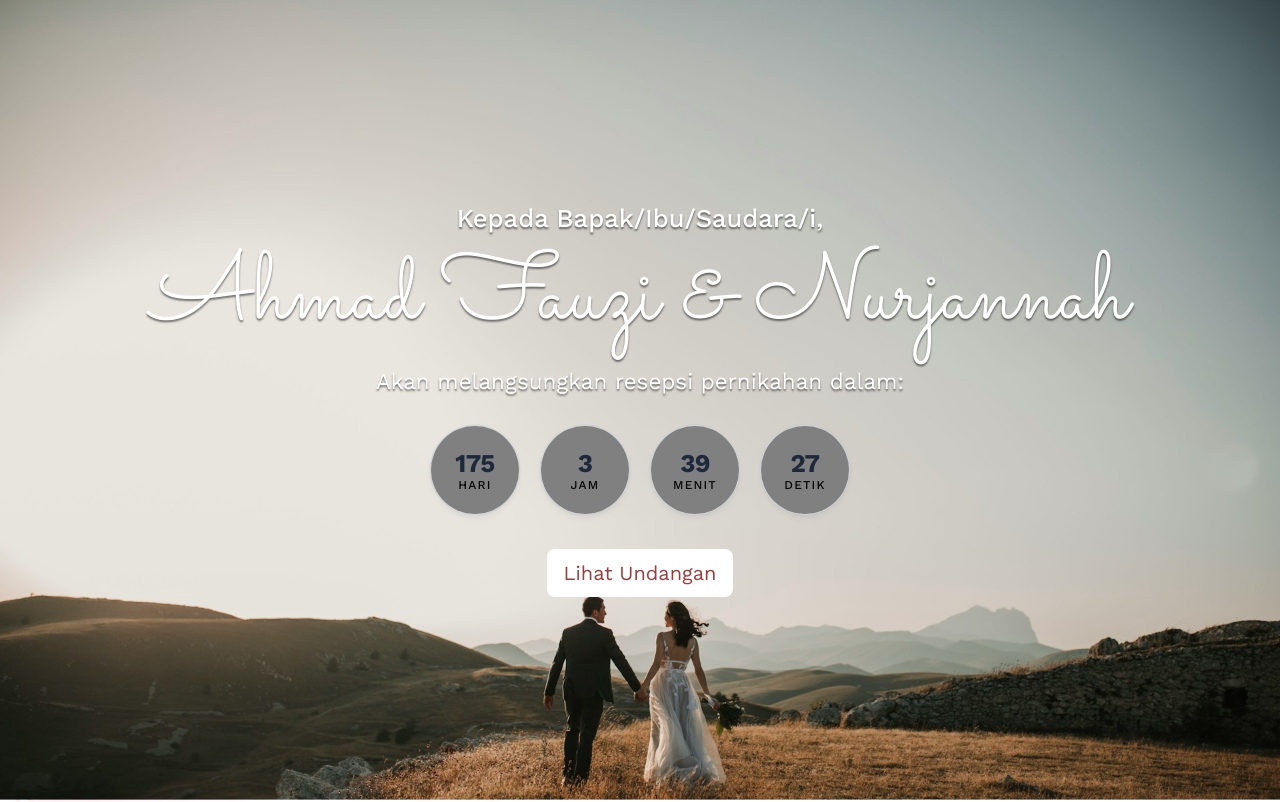
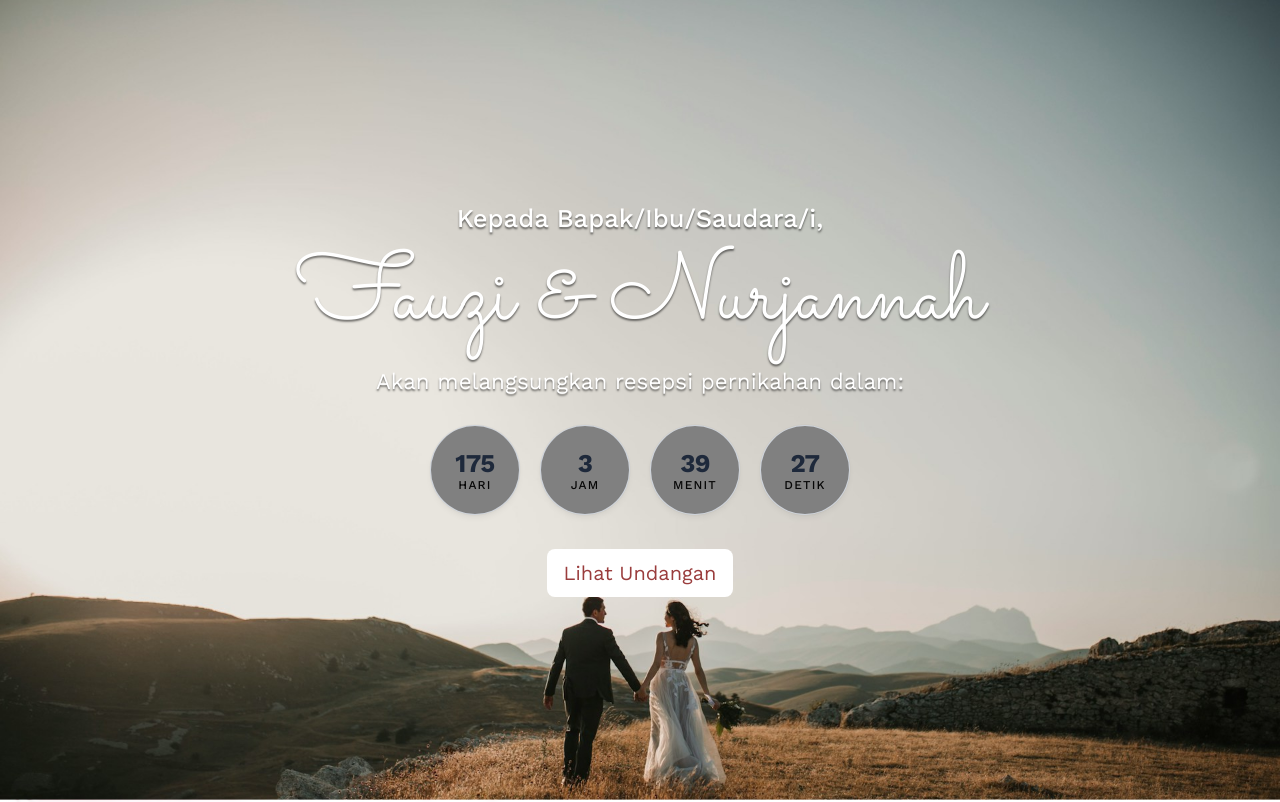
Before and after one commit to nurjnah/website-undangan-pernikahan, a plain HTML site: page index.html in a window 1280 px wide. Shown: the top 802 px of the page. Drawn offline with nearby package versions, Linux system fonts and the light colour scheme; some packages are replaced by stand-ins of ours; a script that the page names is missing.

Commit message:
membuat website undangan pernikahan

```diff
--- a/index.html
+++ b/index.html
@@ -3,7 +3,7 @@
   <head>
     <meta charset="utf-8" />
     <meta name="viewport" content="width=device-width, initial-scale=1" />
-    <title>Ahmad Fauzi dan Nurjanah Wedding</title>
+    <title>Fauzi dan Nurjanah Wedding</title>
     <link
       href="https://cdn.jsdelivr.net/npm/bootstrap@5.3.6/dist/css/bootstrap.min.css"
       rel="stylesheet"
@@ -38,7 +38,7 @@
     >
       <main>
         <h4>Kepada <span>Bapak/Ibu/Saudara/i, </span></h4>
-        <h1>Ahmad Fauzi & Nurjannah</h1>
+        <h1>Fauzi & Nurjannah</h1>
         <p>Akan melangsungkan resepsi pernikahan dalam:</p>
         <div class="simply-countdown"></div>
         <a href="#home" class="btn btn-lg mt-4" onClick="enabelScroll()">Lihat Undangan</a>
```
